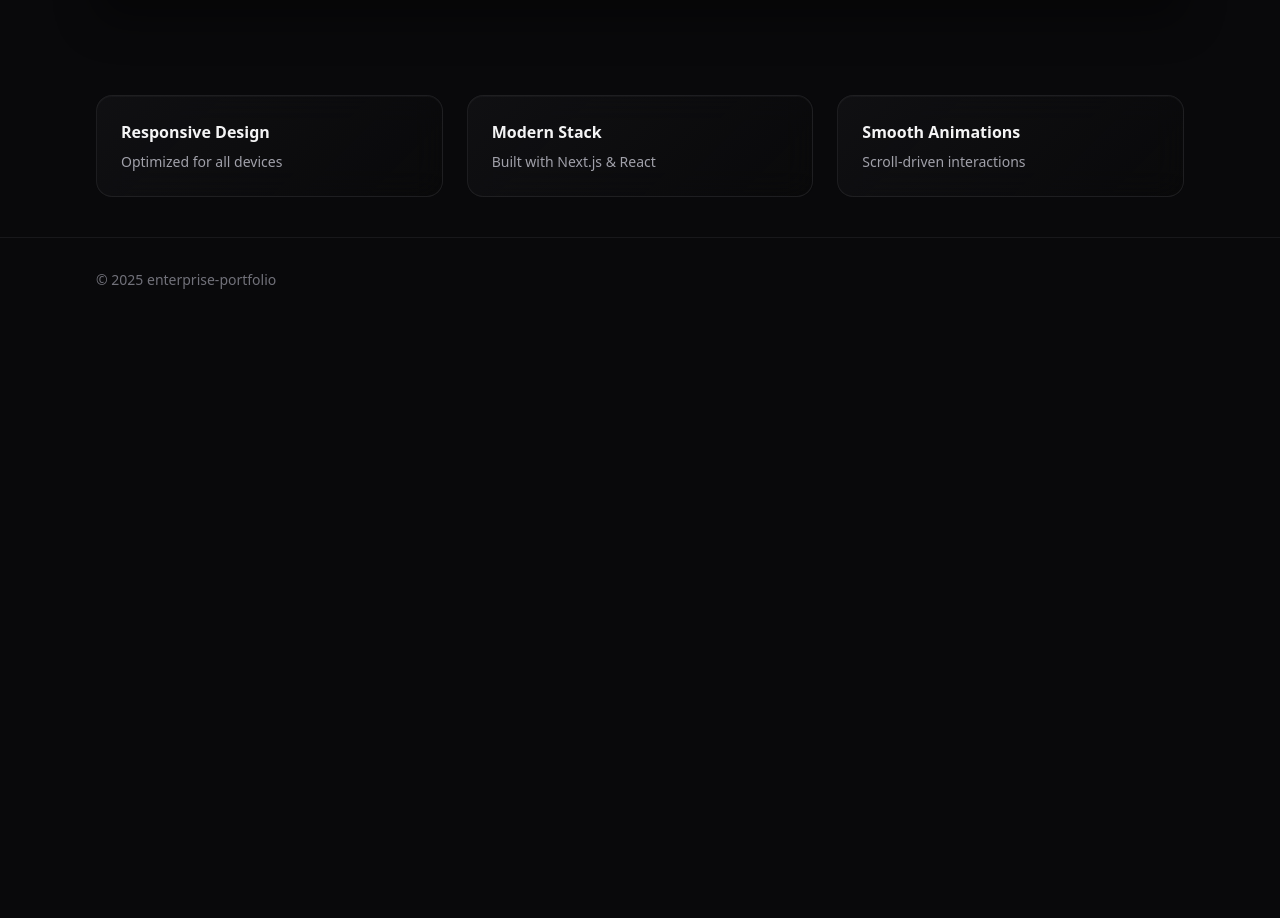
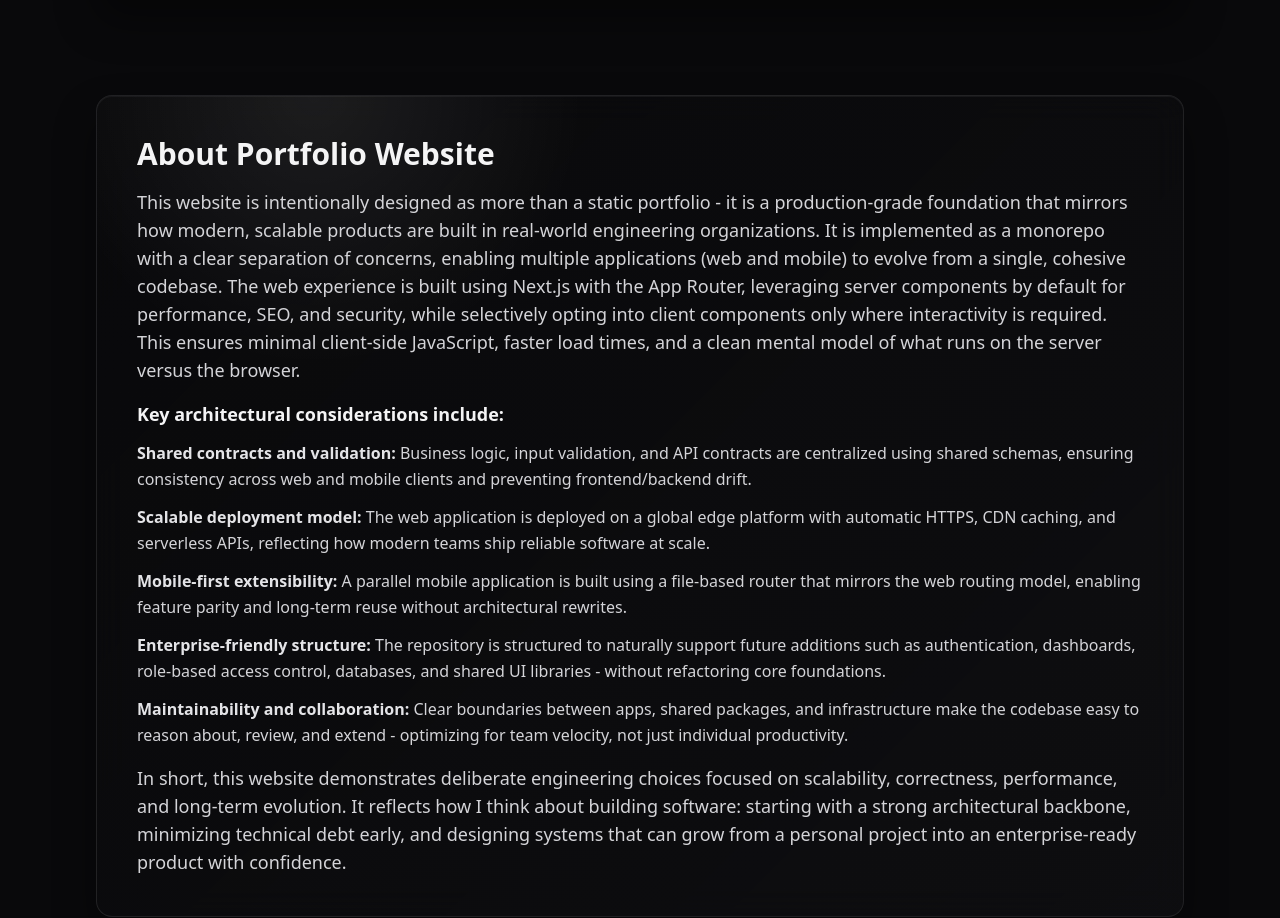
Before and after one commit to AbhishekAlate/enterprise-portfolio, a Next.js app in the folder apps/web/: page / in a window 1280 px wide. Shown: the part 674-1592 px from the top of the page. Before the commit the page ends 996 px from the top, so only its background shows below. Built offline with nearby package versions, Linux system fonts and the light colour scheme.

Commit message:
Adding about the website card and removing dead links.

```diff
--- a/apps/web/src/app/page.tsx
+++ b/apps/web/src/app/page.tsx
@@ -49,16 +49,6 @@ export default function HomePage() {
             <StaggerItem>
               <motion.div whileHover={{ scale: 1.05 }} whileTap={{ scale: 0.95 }}>
                 <Link
-                  href="/blog"
-                  className="inline-block rounded-lg border border-zinc-800 px-6 py-3 text-sm font-medium transition-all hover:border-zinc-700 hover:bg-zinc-900/50 sm:px-8 sm:py-3.5 sm:text-base"
-                >
-                  Blog
-                </Link>
-              </motion.div>
-            </StaggerItem>
-            <StaggerItem>
-              <motion.div whileHover={{ scale: 1.05 }} whileTap={{ scale: 0.95 }}>
-                <Link
                   href="/contact"
                   className="inline-block rounded-lg border border-zinc-800 px-6 py-3 text-sm font-medium transition-all hover:border-zinc-700 hover:bg-zinc-900/50 sm:px-8 sm:py-3.5 sm:text-base"
                 >
@@ -89,6 +79,67 @@ export default function HomePage() {
         </MotionCard>
       </ScrollReveal>
 
+      <ScrollReveal delay={0.55} direction="up">
+        <MotionCard className="p-6 sm:p-8 md:p-10">
+          <div className="space-y-4">
+            <h2 className="text-2xl font-semibold sm:text-3xl">About Portfolio Website</h2>
+            <p className="text-base text-zinc-300 sm:text-lg">
+              This website is intentionally designed as more than a static portfolio - it is a
+              production-grade foundation that mirrors how modern, scalable products are built in
+              real-world engineering organizations. It is implemented as a monorepo with a clear
+              separation of concerns, enabling multiple applications (web and mobile) to evolve from
+              a single, cohesive codebase. The web experience is built using Next.js with the App
+              Router, leveraging server components by default for performance, SEO, and security,
+              while selectively opting into client components only where interactivity is required.
+              This ensures minimal client-side JavaScript, faster load times, and a clean mental model
+              of what runs on the server versus the browser.
+            </p>
+            <div className="space-y-3">
+              <h3 className="text-lg font-semibold text-zinc-100">Key architectural considerations include:</h3>
+              <ul className="space-y-3 text-sm text-zinc-300 sm:text-base">
+                <li className="leading-relaxed">
+                  <span className="font-semibold text-zinc-200">Shared contracts and validation:</span>{" "}
+                  Business logic, input validation, and API contracts are centralized using shared
+                  schemas, ensuring consistency across web and mobile clients and preventing
+                  frontend/backend drift.
+                </li>
+                <li className="leading-relaxed">
+                  <span className="font-semibold text-zinc-200">Scalable deployment model:</span>{" "}
+                  The web application is deployed on a global edge platform with automatic HTTPS,
+                  CDN caching, and serverless APIs, reflecting how modern teams ship reliable
+                  software at scale.
+                </li>
+                <li className="leading-relaxed">
+                  <span className="font-semibold text-zinc-200">Mobile-first extensibility:</span>{" "}
+                  A parallel mobile application is built using a file-based router that mirrors the
+                  web routing model, enabling feature parity and long-term reuse without
+                  architectural rewrites.
+                </li>
+                <li className="leading-relaxed">
+                  <span className="font-semibold text-zinc-200">Enterprise-friendly structure:</span>{" "}
+                  The repository is structured to naturally support future additions such as
+                  authentication, dashboards, role-based access control, databases, and shared UI
+                  libraries - without refactoring core foundations.
+                </li>
+                <li className="leading-relaxed">
+                  <span className="font-semibold text-zinc-200">Maintainability and collaboration:</span>{" "}
+                  Clear boundaries between apps, shared packages, and infrastructure make the
+                  codebase easy to reason about, review, and extend - optimizing for team velocity,
+                  not just individual productivity.
+                </li>
+              </ul>
+            </div>
+            <p className="text-base text-zinc-300 sm:text-lg">
+              In short, this website demonstrates deliberate engineering choices focused on
+              scalability, correctness, performance, and long-term evolution. It reflects how I think
+              about building software: starting with a strong architectural backbone, minimizing
+              technical debt early, and designing systems that can grow from a personal project into
+              an enterprise-ready product with confidence.
+            </p>
+          </div>
+        </MotionCard>
+      </ScrollReveal>
+
       {/* Additional visual elements */}
       <FadeIn delay={0.6}>
         <div className="grid gap-6 sm:grid-cols-2 lg:grid-cols-3">
```
